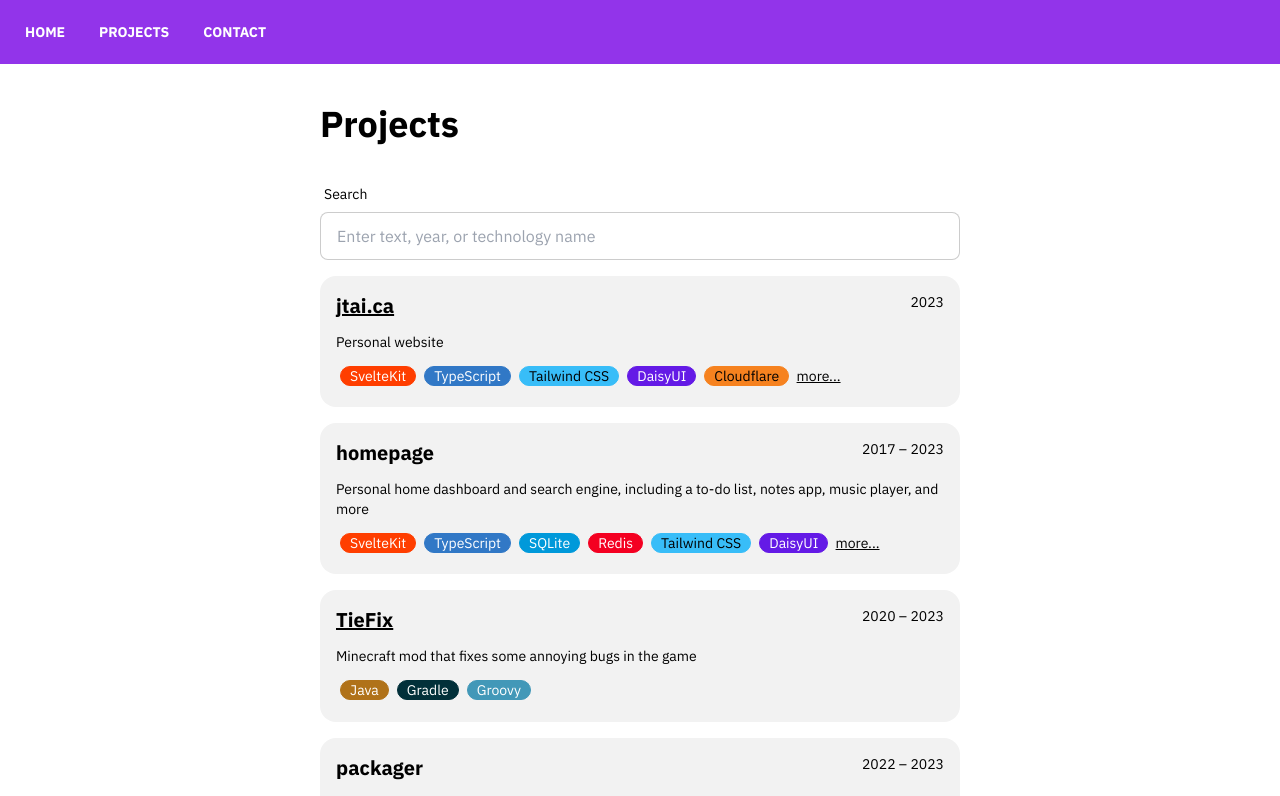
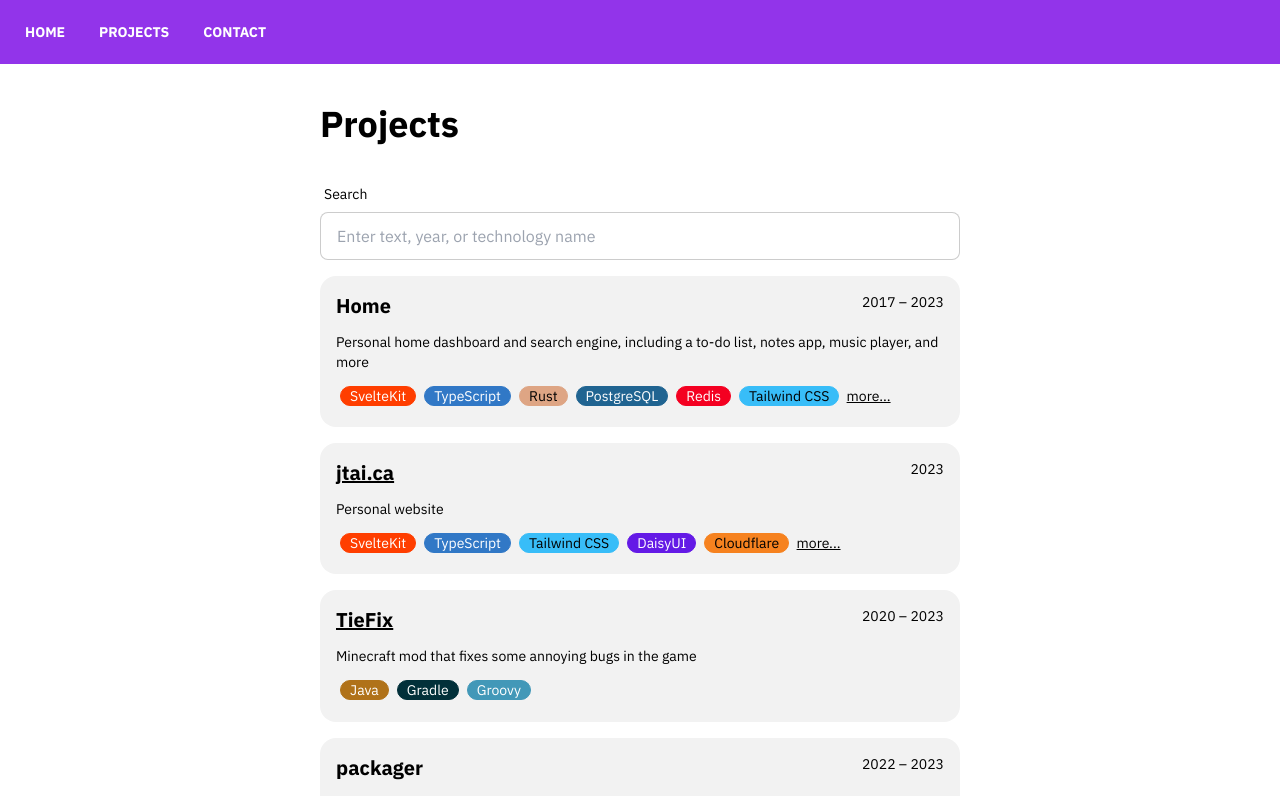
Before and after one commit to j-tai/jtai.ca, a SvelteKit app: page /projects in a window 1280 px wide. Shown: the top 796 px of the page. Built offline with nearby package versions, Linux system fonts and the light colour scheme; some icons are missing.

Commit message:
Update Home project

```diff
--- a/src/routes/projects/project.ts
+++ b/src/routes/projects/project.ts
@@ -55,6 +55,7 @@ export const TECHNOLOGIES = {
     Gradle: '#02303a',
     Graphviz: '#2596be',
     'Node.js': '#5fa04e',
+    PostgreSQL: '#206491',
     React: '#00defb',
     'React Native': '#00defb',
     Redis: '#f40021',
--- a/src/routes/projects/projects.ts
+++ b/src/routes/projects/projects.ts
@@ -1,6 +1,35 @@
 import type { Project } from './project';
 
 export const PROJECTS: Project[] = [
+    {
+        name: 'Home',
+        description:
+            'Personal home dashboard and search engine, including a to-do list, ' +
+            'notes app, music player, and more',
+        date: [2017, 2023],
+        technologies: ['SvelteKit', 'TypeScript', 'Rust', 'PostgreSQL', 'Redis', 'Tailwind CSS'],
+        moreTechnologies: [
+            // More:
+            'Python',
+            'DaisyUI',
+            'tRPC',
+            'TypeORM',
+            'Cloudflare',
+            // Implied:
+            'SQL',
+            'Svelte',
+            'Node.js',
+            'npm',
+            'PostCSS',
+            'CSS',
+            'HTML',
+            'JavaScript',
+            // Formerly used:
+            'SQLite',
+            'React',
+        ],
+    },
+
     {
         name: 'jtai.ca',
         url: 'https://github.com/j-tai/jtai.ca',
@@ -8,31 +37,6 @@ export const PROJECTS: Project[] = [
         date: [2023, 2023],
         technologies: ['SvelteKit', 'TypeScript', 'Tailwind CSS', 'DaisyUI', 'Cloudflare'],
         moreTechnologies: ['Svelte', 'Node.js', 'npm', 'PostCSS', 'CSS', 'HTML', 'JavaScript'],
-    },
-
-    {
-        name: 'homepage',
-        description:
-            'Personal home dashboard and search engine, including a to-do list, ' +
-            'notes app, music player, and more',
-        date: [2017, 2023],
-        technologies: ['SvelteKit', 'TypeScript', 'SQLite', 'Redis', 'Tailwind CSS', 'DaisyUI'],
-        moreTechnologies: [
-            'Python',
-            'SQL',
-            'tRPC',
-            'TypeORM',
-            'Cloudflare',
-            'React',
-            'Rust',
-            'Svelte',
-            'Node.js',
-            'npm',
-            'PostCSS',
-            'CSS',
-            'HTML',
-            'JavaScript',
-        ],
     },
 
     {
```
